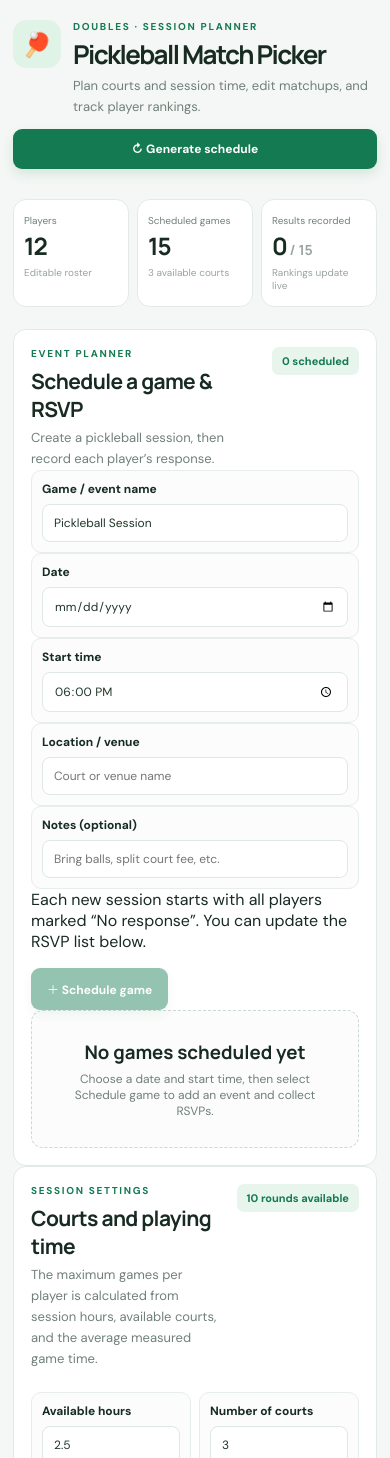
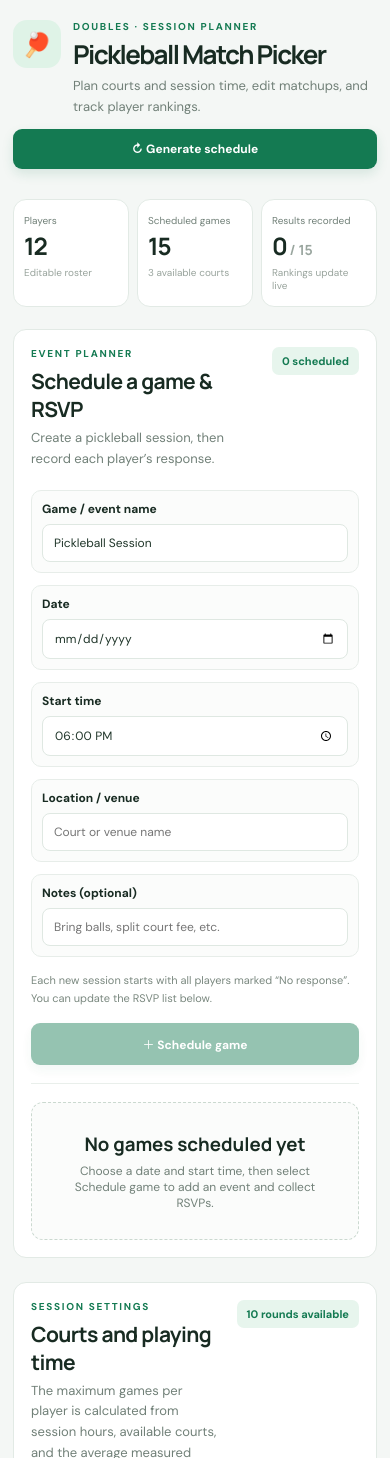
Before and after one commit to Tasyooo/pickleball-match-picker, a React (Vite) app: page / in a window 390 px wide. Shown: the top 1458 px of the page. Built offline with nearby package versions, Linux system fonts and the light colour scheme.

Commit message:
Style scheduled game and RSVP management

```diff
--- a/src/App.css
+++ b/src/App.css
@@ -217,3 +217,166 @@ h1 { margin-bottom: 6px; font-size: clamp(26px, 3.2vw, 39px); letter-spacing: -1
 @media (max-width: 640px) {
   .average-box strong { font-size: 19px; }
 }
+
+
+/* Scheduled game events and RSVP list */
+.event-planner-card {
+  margin-bottom: 24px;
+}
+.event-form {
+  display: grid;
+  grid-template-columns: repeat(2, minmax(0, 1fr));
+  gap: 12px;
+  margin-top: 20px;
+}
+.event-form .setting-field {
+  align-self: stretch;
+}
+.event-form .setting-field input {
+  width: 100%;
+}
+.event-title-field,
+.event-notes-field {
+  grid-column: span 2;
+}
+.event-form-actions {
+  display: flex;
+  align-items: center;
+  justify-content: space-between;
+  gap: 16px;
+  margin-top: 15px;
+  padding-bottom: 18px;
+  border-bottom: 1px solid #e9efeb;
+}
+.event-form-actions p {
+  max-width: 650px;
+  margin: 0;
+  color: #7a887f;
+  font-size: 11px;
+  line-height: 1.55;
+}
+.event-form-actions .button {
+  flex-shrink: 0;
+}
+.event-empty {
+  margin-top: 18px;
+}
+.scheduled-sessions-list {
+  display: flex;
+  flex-direction: column;
+  gap: 16px;
+  margin-top: 18px;
+}
+.scheduled-session-card {
+  padding: 18px;
+  border: 1px solid #e2eae5;
+  border-radius: 12px;
+  background: #fbfdfb;
+}
+.scheduled-session-head {
+  display: flex;
+  align-items: flex-start;
+  justify-content: space-between;
+  gap: 16px;
+}
+.scheduled-session-info {
+  min-width: 0;
+}
+.scheduled-session-info h3 {
+  margin: 5px 0 9px;
+  font-size: 17px;
+  overflow-wrap: anywhere;
+}
+.session-meta {
+  display: flex;
+  flex-wrap: wrap;
+  gap: 8px 15px;
+  margin: 0;
+  color: #64746a;
+  font-size: 12px;
+  line-height: 1.5;
+}
+.session-notes {
+  margin: 9px 0 0;
+  color: #78867d;
+  font-size: 12px;
+  line-height: 1.5;
+}
+.rsvp-summary {
+  display: flex;
+  flex-wrap: wrap;
+  gap: 7px;
+  margin: 16px 0;
+}
+.rsvp-count {
+  display: inline-flex;
+  align-items: center;
+  padding: 6px 9px;
+  border-radius: 999px;
+  font-size: 10px;
+  font-weight: 700;
+}
+.going-count { background: #e4f5e9; color: #176b43; }
+.maybe-count { background: #fff4dc; color: #886014; }
+.not-going-count { background: #fbe9e7; color: #9d4d42; }
+.pending-count { background: #eef1ef; color: #68756c; }
+.rsvp-roster {
+  display: grid;
+  grid-template-columns: repeat(2, minmax(0, 1fr));
+  gap: 8px 12px;
+}
+.rsvp-row {
+  display: flex;
+  align-items: center;
+  justify-content: space-between;
+  gap: 8px;
+  min-width: 0;
+  padding: 8px 9px;
+  border: 1px solid #e7ede9;
+  border-radius: 8px;
+  background: #fff;
+}
+.rsvp-player-name {
+  min-width: 0;
+  overflow: hidden;
+  color: #304438;
+  font-size: 11px;
+  font-weight: 600;
+  text-overflow: ellipsis;
+  white-space: nowrap;
+}
+.rsvp-row select {
+  flex: 0 0 118px;
+  max-width: 52%;
+  min-width: 0;
+  padding: 7px;
+  border: 1px solid #dfe8e2;
+  border-radius: 7px;
+  background: #fff;
+  color: #304438;
+  font-size: 10px;
+}
+@media (max-width: 640px) {
+  .event-form {
+    grid-template-columns: 1fr;
+  }
+  .event-title-field,
+  .event-notes-field {
+    grid-column: span 1;
+  }
+  .event-form-actions,
+  .scheduled-session-head {
+    align-items: stretch;
+    flex-direction: column;
+  }
+  .event-form-actions .button,
+  .scheduled-session-head .button {
+    width: 100%;
+  }
+  .rsvp-roster {
+    grid-template-columns: 1fr;
+  }
+  .rsvp-row select {
+    flex-basis: 124px;
+  }
+}
```
